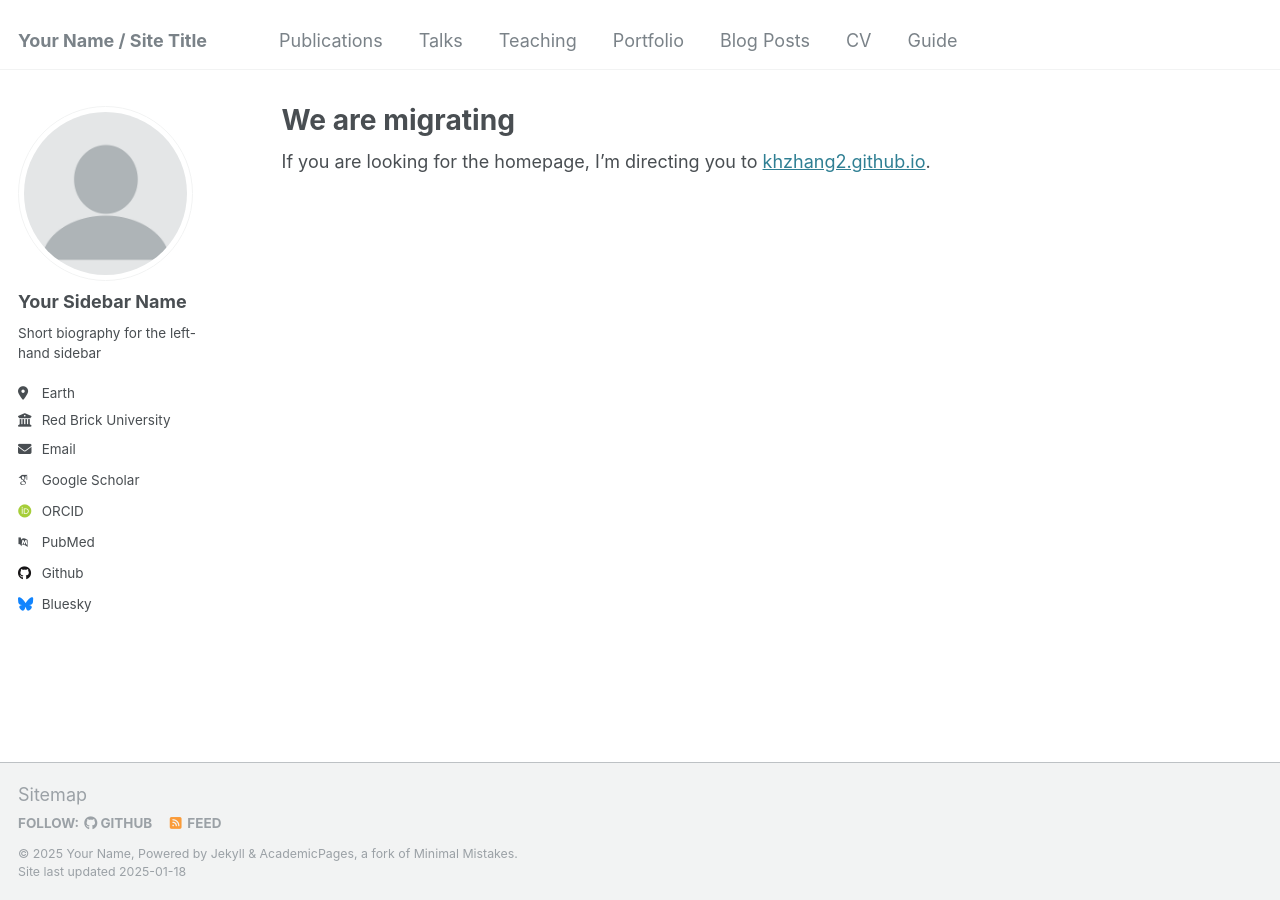
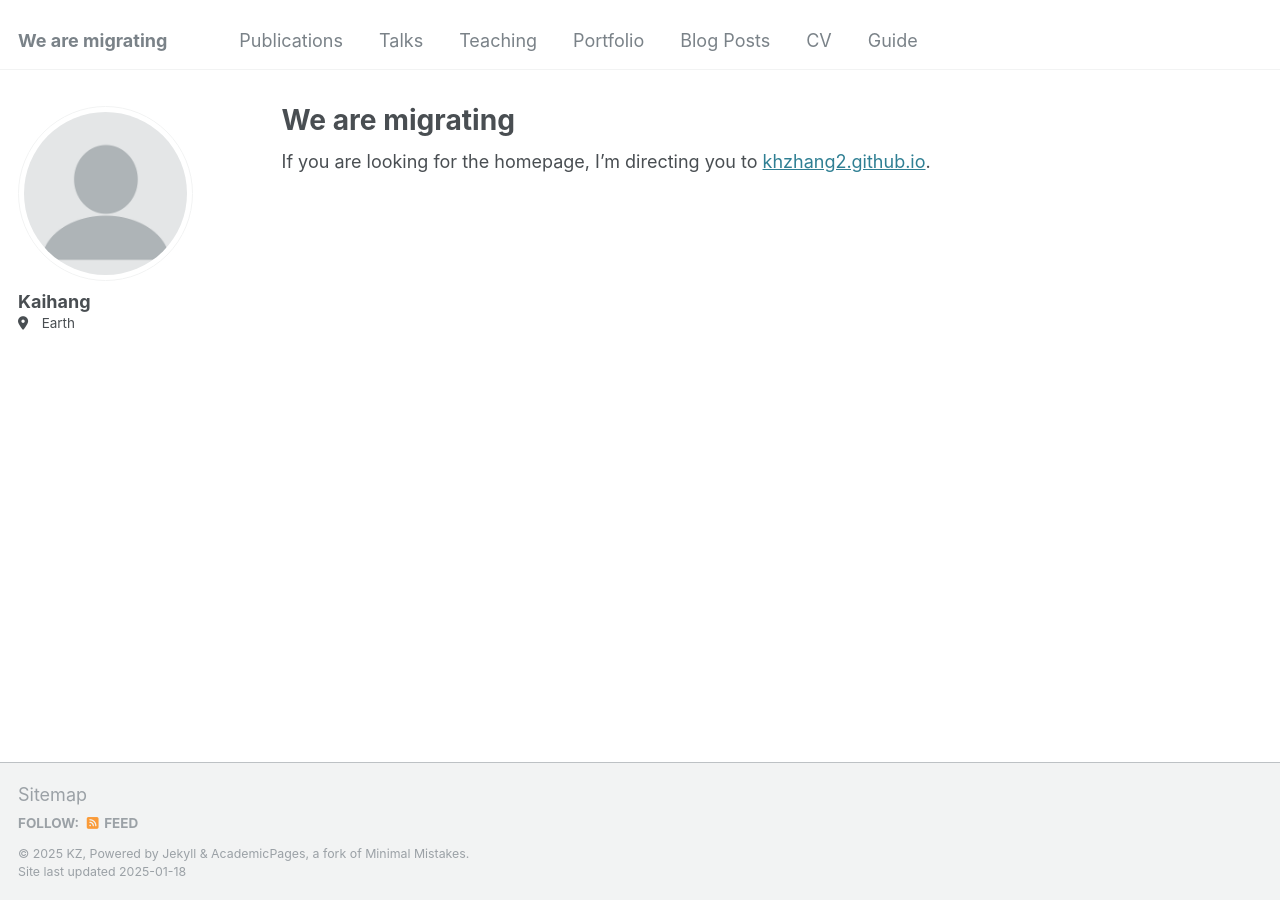
Before and after one commit to hatt2018/hatt2018.github.io, a Jekyll site: the page built from _pages/about.md, in a window 1280 px wide. Built offline with Jekyll 4.4.1, drawn with Linux system fonts in a browser that asks for light colours; some web fonts are replaced.

Commit message:
Update _config.yml

```diff
--- a/_config.yml
+++ b/_config.yml
@@ -8,13 +8,13 @@
 
 # Basic Site Settings
 locale                   : "en-US"
-title                    : "Your Name / Site Title"
+title                    : "We are migrating"
 title_separator          : "-"
-name                     : &name "Your Name"
+name                     : &name "KZ"
 description              : &description "personal description"
-url                      : https://academicpages.github.io # the base hostname & protocol for your site e.g. "https://[your GitHub username].github.io"
+url                      : https://hatt2018.github.io # the base hostname & protocol for your site e.g. "https://[your GitHub username].github.io"
 baseurl                  : "" # the subpath of your site, e.g. "/blog"
-repository               : "academicpages/academicpages.github.io"
+repository               : "hatt2018/hatt2018.github.io"
 
 # Site Author - The following control what appear as part of the author content on the side bar.
 #               If a field is blank the icon and link will not appear, otherwise it will be shown.
@@ -22,21 +22,21 @@ repository               : "academicpages/academicpages.github.io"
 author:
   # Biographic information
   avatar           : "profile.png"
-  name             : "Your Sidebar Name"
+  name             : "Kaihang"
   pronouns         : # example: "she/her"
-  bio              : "Short biography for the left-hand sidebar"
+  bio              :
   location         : "Earth"
-  employer         : "Red Brick University"
+  employer         :
   uri              : # URL
-  email            : "none@example.org"
+  email            :
 
   # Academic websites
   arxiv            : # URL - Update with the correct link to your profile
-  googlescholar    : "https://scholar.google.com/citations?user=PS_CX0AAAAAJ"
+  googlescholar    :
   impactstory      : # URL
-  orcid            : "http://orcid.org/yourorcidurl"
+  orcid            :
   semantic         : # URL
-  pubmed           : "https://www.ncbi.nlm.nih.gov/pubmed/?term=john+snow"
+  pubmed           :
   researchgate     : # URL
   scopus           : # URL
 
@@ -44,12 +44,12 @@ author:
   bitbucket        : # Username - Update with your username on the site
   codepen          : # Username
   dribbble         : # Username
-  github           : "academicpages"
+  github           :
   kaggle           : # Username
   stackoverflow    : # User number or user number and name (i.e., use "1" or "1/jeff-atwood")
 
   # Social media
-  bluesky          : "bsky.app" # Replace this with you Bluesky username
+  bluesky          :
   facebook         : # Username
   flickr           : # Username
   foursquare       : # Username
@@ -130,7 +130,7 @@ yandex_site_verification :
 
 # Social Sharing
 twitter:
-  username               : &twitter
+  username               :
 facebook:
   username               :
   app_id                 :
```
